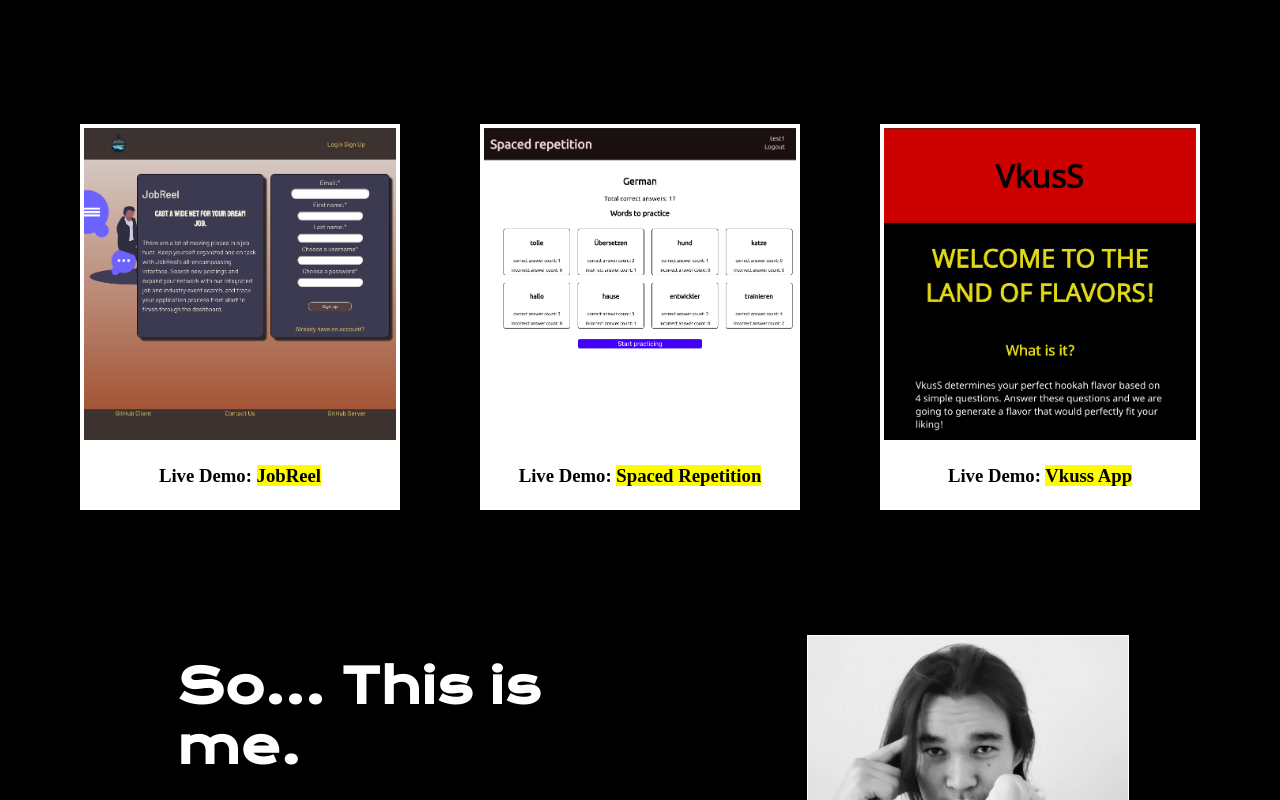
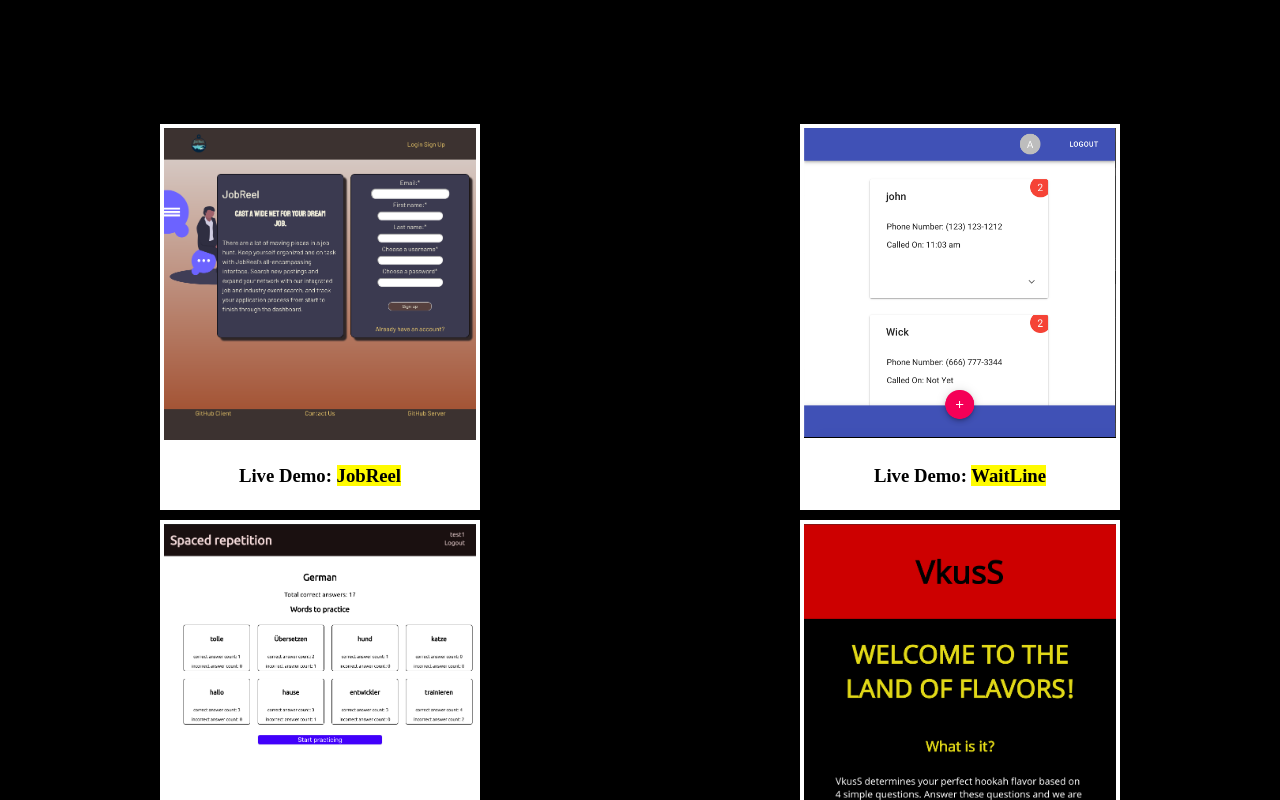
Before and after one commit to aldibatyr/portfolio_2.0, a React (Create React App) app: page /showcase in a window 1280 px wide. Shown: the part 2720-3520 px from the top of the page. Built offline with nearby package versions, Linux system fonts and the light colour scheme; a web font is replaced by a local one.

Commit message:
added new portfolio project, deleted console.logs

```diff
--- a/src/App.js
+++ b/src/App.js
@@ -9,7 +9,7 @@
   return (
     <div className="App">
       <Route render={({location}) => {
-        const {pathname, key} = location
+        const {key} = location
         return (
           <TransitionGroup component={null}>
             <Transition
--- a/src/Components/Form/Form.js
+++ b/src/Components/Form/Form.js
@@ -36,7 +36,6 @@
         usernameValid: false,
       })
     }
-    console.log(this.state.usernameValid)
   }
 
   setPassword = (e) => {
@@ -98,7 +97,6 @@
       username: '',
       password: ''
     })
-    console.log(this.state)
   }
 
   render() {
--- a/src/Components/ProjectCard/ProjectCard.css
+++ b/src/Components/ProjectCard/ProjectCard.css
@@ -1,6 +1,7 @@
 .projectCard {
   max-width: 320px;
   max-height: 386px;
+  margin: auto;
   margin-bottom: 10px;
   transition: 0.5s;
 }
--- a/src/Components/Projects/Projects.css
+++ b/src/Components/Projects/Projects.css
@@ -2,7 +2,6 @@
 
 
 .projectsContent {
-  height: 100vh;
   width: 100vw;
   min-height: 100%;
   max-width: 100vw;
--- a/src/Components/ProjectsContainer/ProjectsContainer.css
+++ b/src/Components/ProjectsContainer/ProjectsContainer.css
@@ -6,3 +6,7 @@
   justify-content: space-evenly;
   flex-wrap: wrap;
 }
+
+.cardWrapper {
+  width: 50%;
+}
--- a/src/Components/ProjectsContainer/ProjectsContainer.js
+++ b/src/Components/ProjectsContainer/ProjectsContainer.js
@@ -1,13 +1,14 @@
-import React from 'react'
+import React from 'react';
 import './ProjectsContainer.css';
 import ProjectCard from '../ProjectCard/ProjectCard';
 import jobreel from '../../Assets/jobreel.png';
 import spacedrep from '../../Assets/spacedrep.png';
 import vkuss from '../../Assets/vkuss.png';
+import waitline from '../../Assets/waitline.png';
 
 export default class ProjectsContainer extends React.Component {
   constructor(props) {
-    super(props)
+    super(props);
     this.state = {
       projects: [
         {
@@ -19,12 +20,30 @@
             'React',
             'Node',
             'PostgreSQL',
+            'Express',
             'Vanilla CSS3',
             'Responsive Design'
           ],
           demo: 'https://jobreel.now.sh',
           front: 'https://github.com/thinkful-ei-dragonfly/JobReel-client',
           back: 'https://github.com/thinkful-ei-dragonfly/JobReel-server',
+        },
+        {
+          title: 'WaitLine',
+          imageSource: waitline,
+          imageAlt: 'waitline demo image',
+          projectDescription: 'An app that was developed to help businesses keep track the line at the restaurant/bar/lounge',
+          technology: [
+            'React',
+            'Node',
+            'Express',
+            'PostgreSQL',
+            'Material UI',
+          ],
+          demo: 'https://waitline.now.sh',
+          front: 'https://github.com/aldibatyr/waitline',
+          back: 'https://github.com/aldibatyr/waitline-server',
+
         },
         {
           title: 'Spaced Repetition',
@@ -34,6 +53,7 @@
           technology: [
             'React',
             'Node',
+            'Express',
             'PostgreSQL',
             'Vanilla CSS3',
             'Responsive Design'
@@ -50,6 +70,7 @@
           technology: [
             'React',
             'Node',
+            'Express',
             'PostgreSQL',
             'Vanilla CSS3',
           ],
@@ -62,7 +83,9 @@
   }
   render() {
     const projects = this.state.projects.map((project, i) =>
-      <ProjectCard key={i} title={project.title} imageSource={project.imageSource} imageAlt={project.imageAlt} projectDescription={project.projectDescription} technology={project.technology} demo={project.demo} front={project.front} back={project.back} dateCreated={this.state.dateCreated}/>
+      <div className='cardWrapper' key={i}>
+        <ProjectCard title={project.title} imageSource={project.imageSource} imageAlt={project.imageAlt} projectDescription={project.projectDescription} technology={project.technology} demo={project.demo} front={project.front} back={project.back} dateCreated={this.state.dateCreated}/>
+      </div>
     )
     return (
       <div className='projectsContainer'>
```
Also changed, not shown: src/Assets/waitline.png (added).
